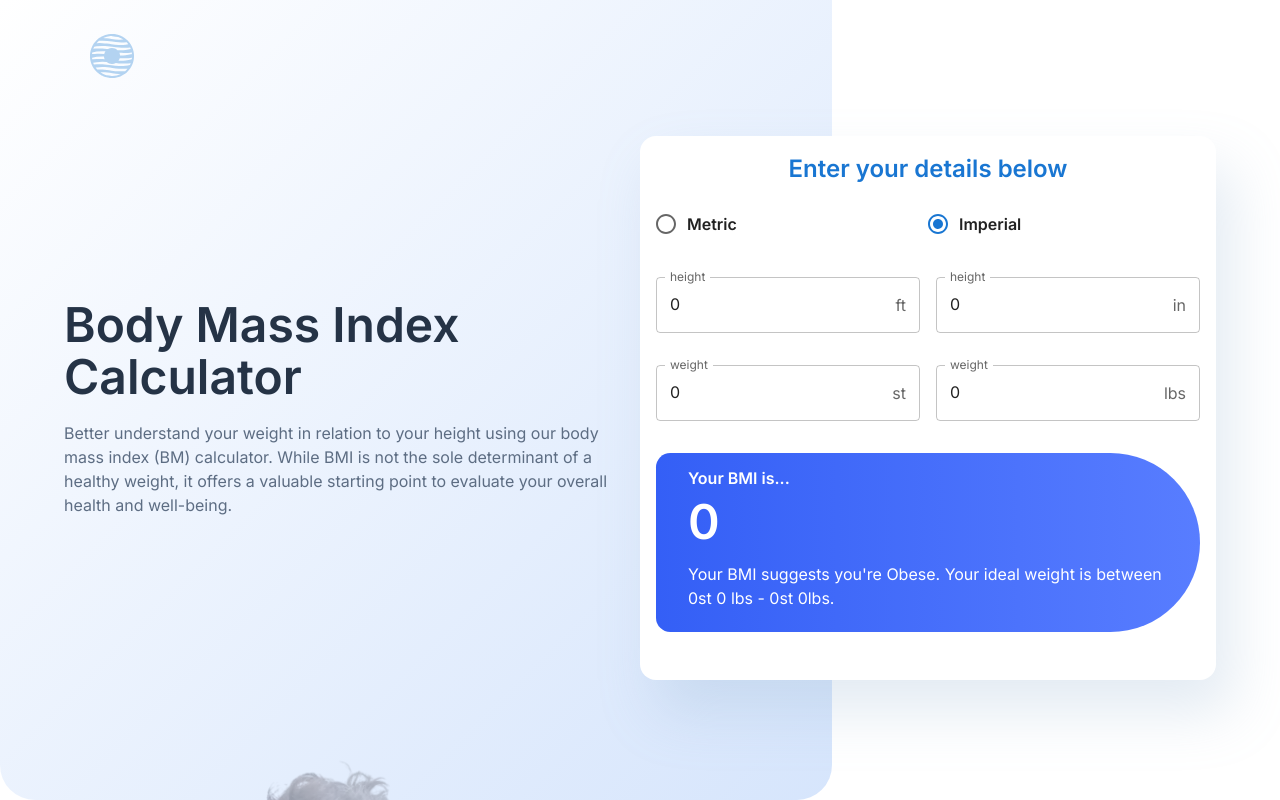
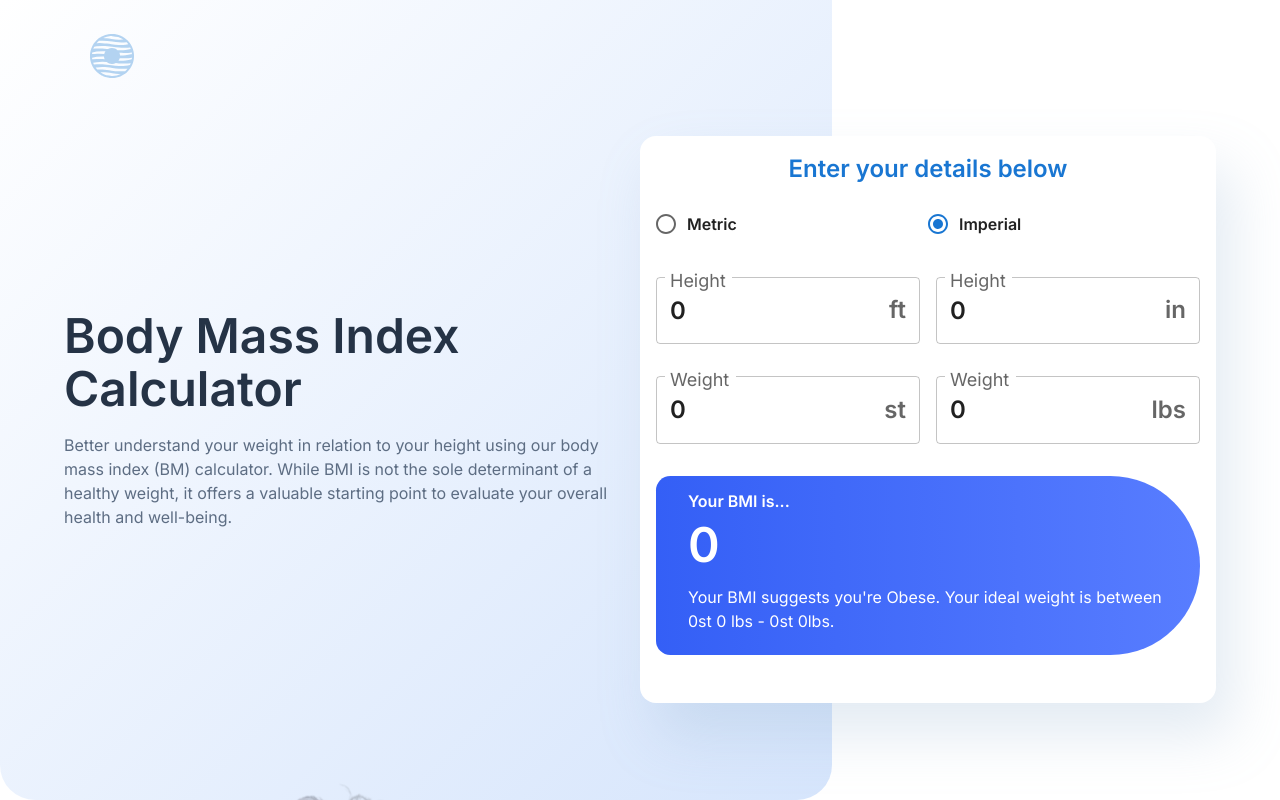
Before and after one commit to queseri/bmi-calculator, a React (Vite) app: page / in a window 1280 px wide. Both pictures are taken after a click on the label "Imperial". Shown: the top 800 px of the page. Built offline with nearby package versions, Linux system fonts and the light colour scheme.

Commit message:
label font size increase

```diff
--- a/src/App.tsx
+++ b/src/App.tsx
@@ -53,11 +53,6 @@ function App() {
   const [message, setMessage] = useState("");
   const [minWeight, setMinWeight] = useState(0);
   const [maxWeight, setMaxWeight] = useState(0);
-  console.log(getMetricTotal);
-  console.log(getImperialTotal);
-  /* const [weightKg, setWeightKg] = useState(0);
-   const [heightCm, setHeightCm] = useState(0);
-    */
 
   const theme = useTheme();
   const { status } = theme;
@@ -70,18 +65,22 @@ function App() {
   // calculate min weight and max weight for a healthy body based on range and height
 
   useEffect(() => {
-    if (bmiMetric < 18.5) {
+    if (bmiMetric < 18.5 || bmiImperial < 18.5) {
       setMessage("Underweight");
-    } else if (bmiMetric >= 18.5 && bmiMetric < 24.9) {
+    } else if (
+      (bmiMetric >= 18.5 && bmiMetric < 24.9) ||
+      (bmiImperial >= 18.5 && bmiImperial < 24.9)
+    ) {
       setMessage(" Healthy weight");
-    } else if (bmiMetric >= 24.9 && bmiMetric < 29.9) {
+    } else if (
+      (bmiMetric >= 24.9 && bmiMetric < 29.9) ||
+      (bmiImperial >= 24.9 && bmiImperial < 29.9)
+    ) {
       setMessage("Overweight");
     } else {
       setMessage("Obese");
     }
-  }, [bmiMetric]);
-
-  console.log(bmiMetric);
+  }, [bmiMetric, bmiImperial]);
 
   return (
     <Container sx={{ paddingInline: "1.5rem", paddingBlockEnd: "2.5rem" }}>
@@ -259,7 +258,7 @@ function App() {
                 ) : (
                   <Typography variant="body1" gutterBottom color={pureWhite}>
                     Your BMI suggests you're {message}. Your ideal weight is
-                    between {Math.floor(minWeight / 14)}st {" "}
+                    between {Math.floor(minWeight / 14)}st{" "}
                     {Math.floor(minWeight % 14)} lbs -{" "}
                     {Math.floor(maxWeight / 14)}st {Math.floor(maxWeight % 14)}
                     lbs.
--- a/src/components/Imperial.tsx
+++ b/src/components/Imperial.tsx
@@ -101,14 +101,28 @@ function Imperial(props: {
         {/* <InputText measure="ft" label="height" /> */}
         <FormControl fullWidth variant="filled">
           <TextField
-            label={"height"}
+            label={"Height"}
             variant={"outlined"}
             onChange={onChange}
             name={"feet"}
             value={feet}
+            InputLabelProps={{
+              style: { fontSize: "1.5rem", fontWeight: 400 },
+            }}
             InputProps={{
+              style: { fontSize: "1.5rem", fontWeight: 600 },
               endAdornment: (
-                <InputAdornment position="end">{"ft"}</InputAdornment>
+                <InputAdornment
+                  position="end"
+                  sx={{
+                    ".MuiTypography-root": {
+                      fontSize: "1.5rem",
+                      fontWeight: 600,
+                    },
+                  }}
+                >
+                  {"ft"}
+                </InputAdornment>
               ),
             }}
           />
@@ -116,14 +130,28 @@ function Imperial(props: {
         {/* <InputText measure="in" label="height" /> */}
         <FormControl fullWidth variant="filled">
           <TextField
-            label={"height"}
+            label={"Height"}
             variant={"outlined"}
             onChange={onChange}
             name={"inch"}
             value={inch}
+            InputLabelProps={{
+              style: { fontSize: "1.5rem", fontWeight: 400 },
+            }}
             InputProps={{
+              style: { fontSize: "1.5rem", fontWeight: 600 },
               endAdornment: (
-                <InputAdornment position="end">{"in"}</InputAdornment>
+                <InputAdornment
+                  position="end"
+                  sx={{
+                    ".MuiTypography-root": {
+                      fontSize: "1.5rem",
+                      fontWeight: 600,
+                    },
+                  }}
+                >
+                  {"in"}
+                </InputAdornment>
               ),
             }}
           />
@@ -133,14 +161,28 @@ function Imperial(props: {
         {/*  <InputText measure="st" label="weight" /> */}
         <FormControl fullWidth variant="filled">
           <TextField
-            label={"weight"}
+            label={"Weight"}
             variant={"outlined"}
             onChange={onChange}
             name={"stone"}
             value={stone}
+            InputLabelProps={{
+              style: { fontSize: "1.5rem", fontWeight: 400 },
+            }}
             InputProps={{
+              style: { fontSize: "1.5rem", fontWeight: 600 },
               endAdornment: (
-                <InputAdornment position="end">{"st"}</InputAdornment>
+                <InputAdornment
+                  position="end"
+                  sx={{
+                    ".MuiTypography-root": {
+                      fontSize: "1.5rem",
+                      fontWeight: 600,
+                    },
+                  }}
+                >
+                  {"st"}
+                </InputAdornment>
               ),
             }}
           />
@@ -148,14 +190,28 @@ function Imperial(props: {
         {/* <InputText measure="lbs" label="weight" /> */}
         <FormControl fullWidth variant="filled">
           <TextField
-            label={"weight"}
+            label={"Weight"}
             variant={"outlined"}
             onChange={onChange}
             name={"pounds"}
             value={pounds}
+            InputLabelProps={{
+              style: { fontSize: "1.5rem", fontWeight: 400 },
+            }}
             InputProps={{
+              style: { fontSize: "1.5rem", fontWeight: 600 },
               endAdornment: (
-                <InputAdornment position="end">{"lbs"}</InputAdornment>
+                <InputAdornment
+                  position="end"
+                  sx={{
+                    ".MuiTypography-root": {
+                      fontSize: "1.5rem",
+                      fontWeight: 600,
+                    },
+                  }}
+                >
+                  {"lbs"}
+                </InputAdornment>
               ),
             }}
           />
--- a/src/components/Metric.tsx
+++ b/src/components/Metric.tsx
@@ -34,7 +34,7 @@ function Metric(props: {
       ...currentBmi,
       [name]: value,
     });
-   // props.setBmiMetric(() => total);
+    // props.setBmiMetric(() => total);
   }
 
   const { weight, height, total } = currentBmi;
@@ -71,14 +71,28 @@ function Metric(props: {
           <TextField
             id="height"
             type="text"
-            label={"height"}
+            label={"Height"}
             name="height"
             variant={"outlined"}
             onChange={onChange}
             value={height}
+            InputLabelProps={{
+              style: { fontSize: "1.5rem", fontWeight: 400 },
+            }}
             InputProps={{
+              style: { fontSize: "1.5rem", fontWeight: 600 },
               endAdornment: (
-                <InputAdornment position="end">{"cm"}</InputAdornment>
+                <InputAdornment
+                  position="end"
+                  sx={{
+                    ".MuiTypography-root": {
+                      fontSize: "1.5rem",
+                      fontWeight: 600,
+                    },
+                  }}
+                >
+                  {"cm"}
+                </InputAdornment>
               ),
             }}
           />
@@ -90,14 +104,28 @@ function Metric(props: {
           <TextField
             id="weight"
             type="text"
-            label={"weight"}
+            label={"Weight"}
             name="weight"
             variant={"outlined"}
             onChange={onChange}
             value={weight}
+            InputLabelProps={{
+              style: { fontSize: "1.5rem", fontWeight: 400 },
+            }}
             InputProps={{
+              style: { fontSize: "1.5rem", fontWeight: 600 },
               endAdornment: (
-                <InputAdornment position="end">{"kg"}</InputAdornment>
+                <InputAdornment
+                  position="end"
+                  sx={{
+                    ".MuiTypography-root": {
+                      fontSize: "1.5rem",
+                      fontWeight: 600,
+                    },
+                  }}
+                >
+                  {"kg"}
+                </InputAdornment>
               ),
             }}
           />
--- a/src/main.tsx
+++ b/src/main.tsx
@@ -24,6 +24,7 @@ const theme = createTheme({
     h1: {
       fontSize: "5rem",
     },
+
   },
 });
 
```
